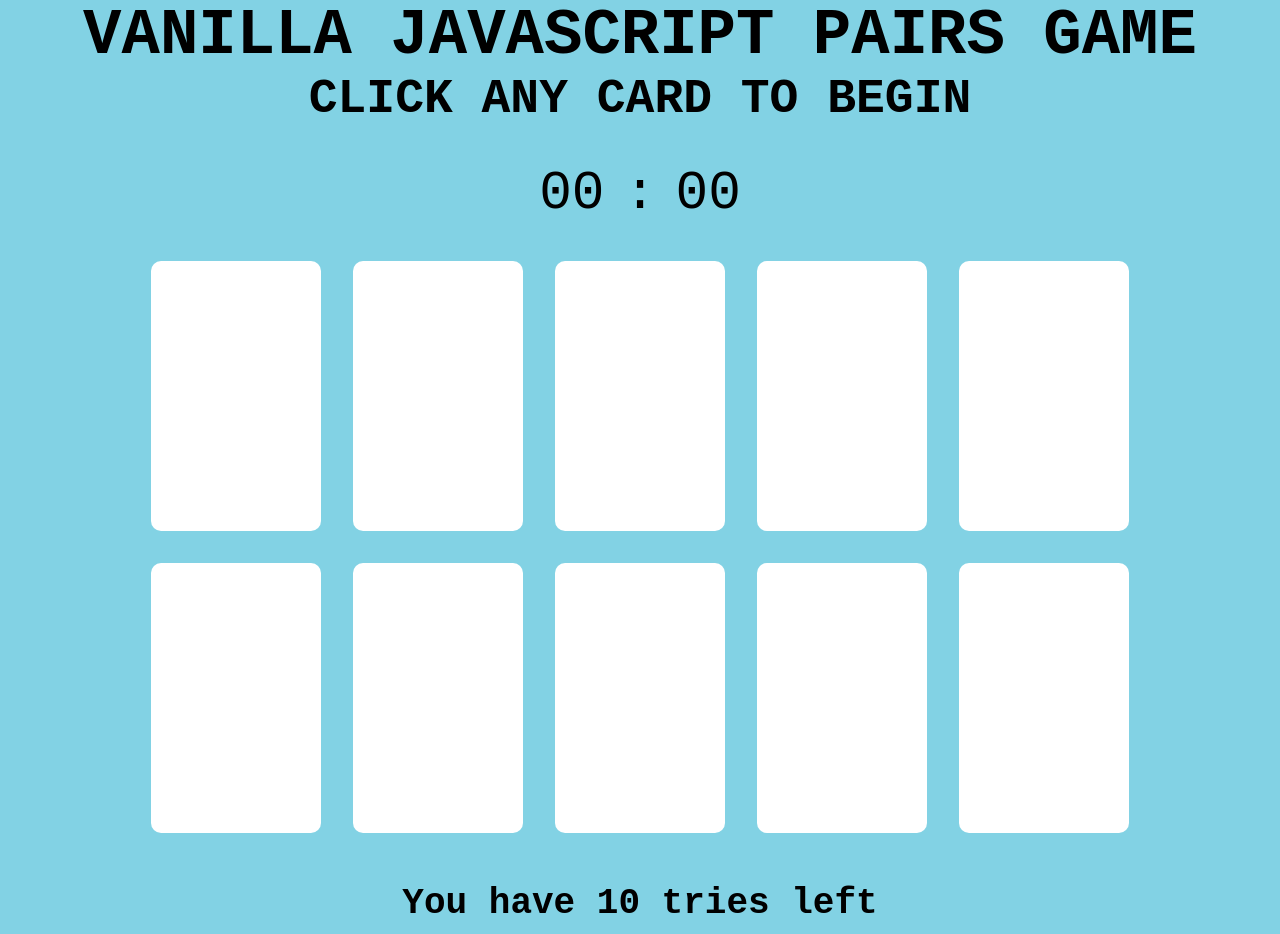
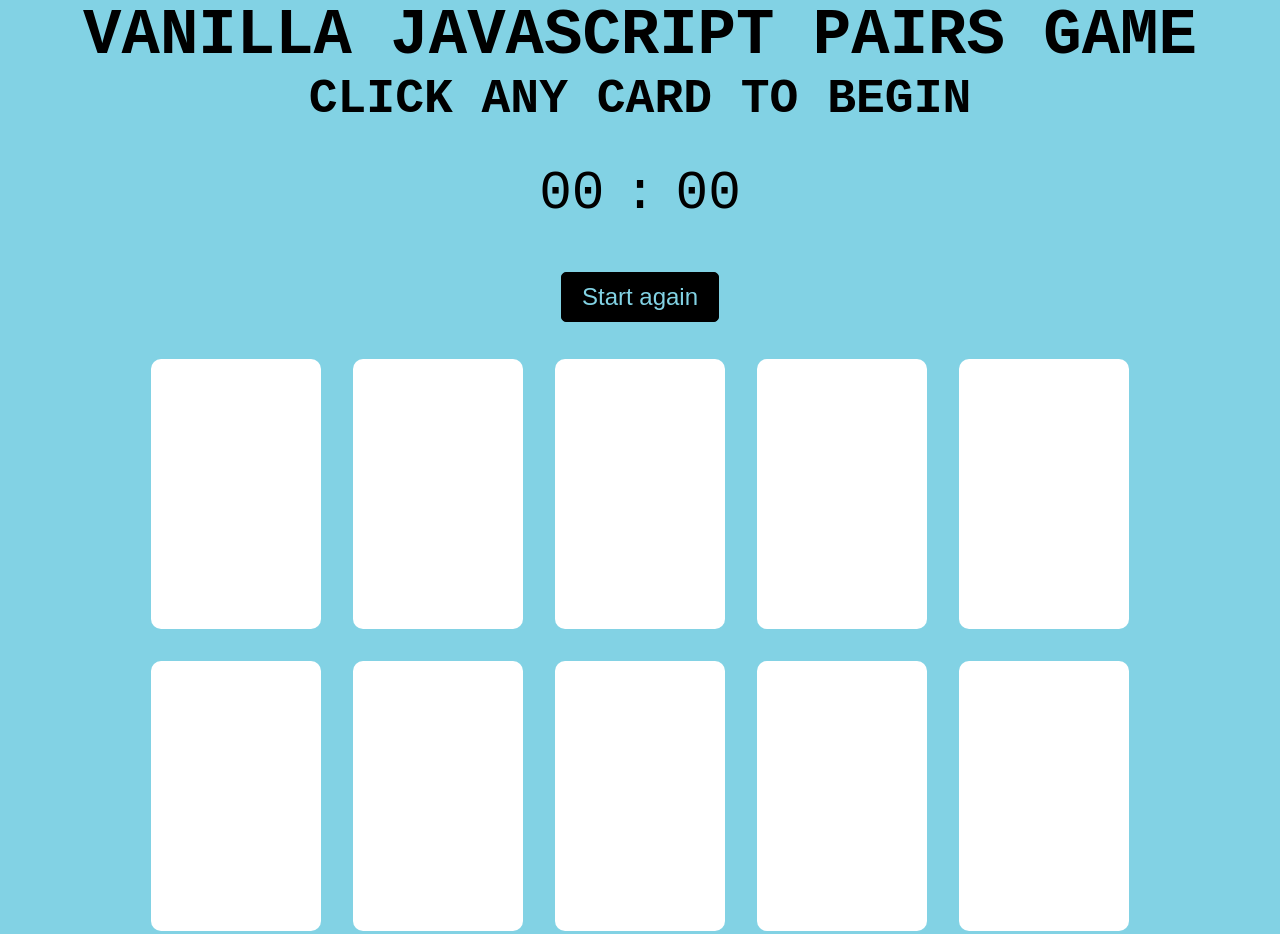
Before and after one commit to pedroespigares/JS_MemoryGame, a plain HTML site: page index.html in a window 1280 px wide. Shown: the top 934 px of the page. Drawn offline with Linux system fonts and the light colour scheme.

Commit message:
Boton start again

```diff
--- a/index.html
+++ b/index.html
@@ -16,7 +16,8 @@
         <br />
         <span id="minutes">00</span>
         <span>:</span>
-        <span id="seconds">00</span>
+        <span id="seconds">00</span><br>
+        <button id="restart">Start again</button>
         <br />
         <br />
       </header>
--- a/pairsgame.js
+++ b/pairsgame.js
@@ -141,4 +141,10 @@ cartas.forEach((carta) => {
       pararTimer();
     }
   });
+})
+
+restart = document.getElementById("restart");
+restart.addEventListener("click", () => {
+  location.reload();
 });
+;
--- a/styles.css
+++ b/styles.css
@@ -114,3 +114,24 @@ span {
     transform: translate(1px, -2px) rotate(-1deg);
   }
 }
+
+
+#restart{
+  background-color: black;
+  color: #82d2e4;
+  border: 1px solid black;
+  margin-top: 2em;
+  border-radius: 5px;
+  padding: 10px;
+  padding-left: 20px;
+  padding-right: 20px;
+  font-size: 1.5rem;
+  font-weight: 500;
+  cursor: pointer;
+}
+
+#restart:hover{
+  background-color: #82d2e4;
+  color: black;
+  transition: 0.5s;
+}
```
